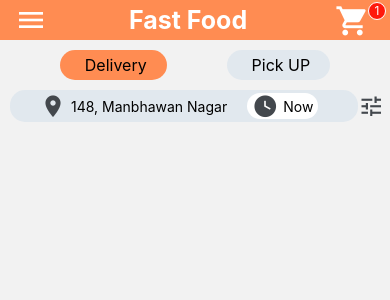
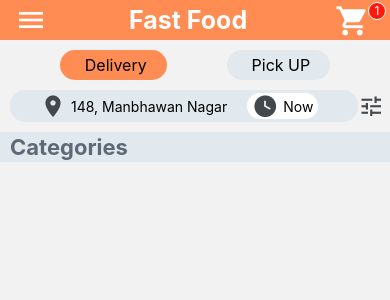
Before and after one commit to ajprince21/FastFood, a React Native app: screen /HomeScreen in a window 390 px wide. Shown: the top 300 px of the page. Built offline with nearby package versions, Linux system fonts and the light colour scheme.

Commit message:
modified readme file

```diff
--- a/src/screens/HomeScreen.js
+++ b/src/screens/HomeScreen.js
@@ -65,6 +65,9 @@ const HomeScreen = ({ navigation }) => {
                         />
                     </View>
                 </View>
+                <View style={styles.headerTextView}>
+                    <Text style={styles.headerText}>Categories</Text>
+                </View>
             </ScrollView>
         </View>
     )
@@ -110,6 +113,16 @@ const styles = StyleSheet.create({
         borderRadius: 15,
         paddingVertical: 3,
         justifyContent: 'space-between',
-        paddingHorizontal:20
+        paddingHorizontal: 20
+    },
+    headerText: {
+        color: colors.grey2,
+        fontSize: 22,
+        fontWeight: 'bold',
+        paddingLeft: 10
+    },
+    headerTextView: {
+        backgroundColor: colors.grey5,
+        paddingVertical: 2
     }
 })
```
Also changed, not shown: 1 other file (tests, documents, lock files or other folders).
